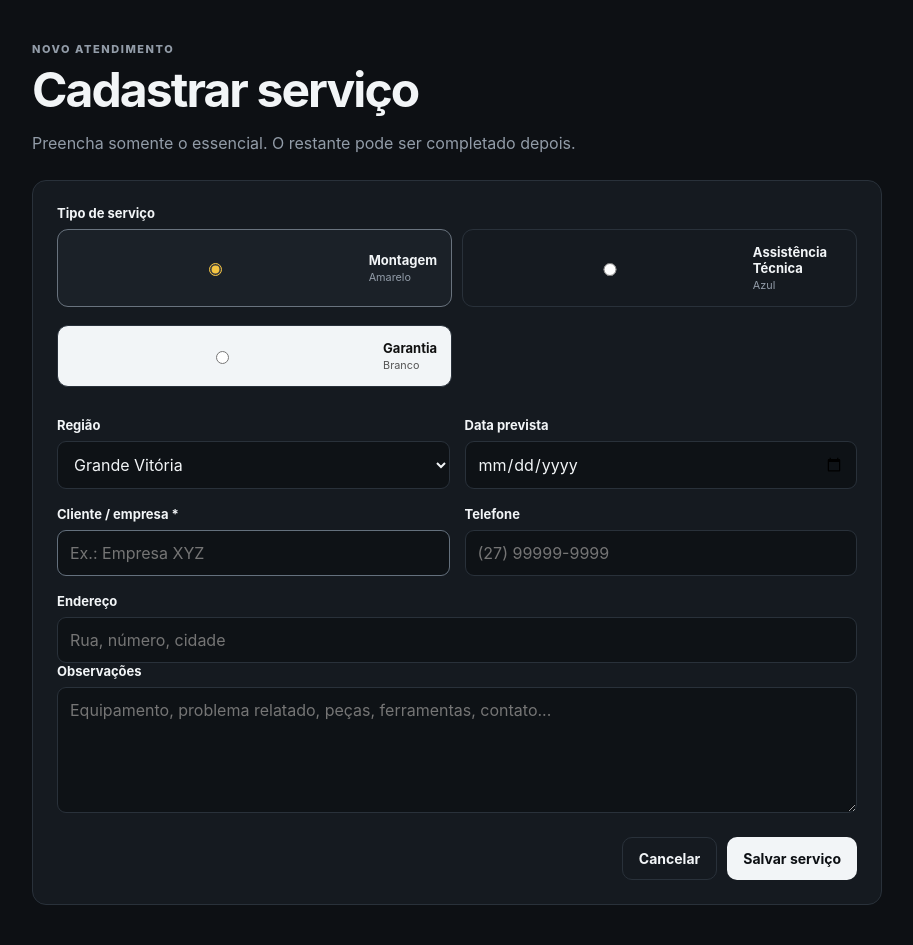
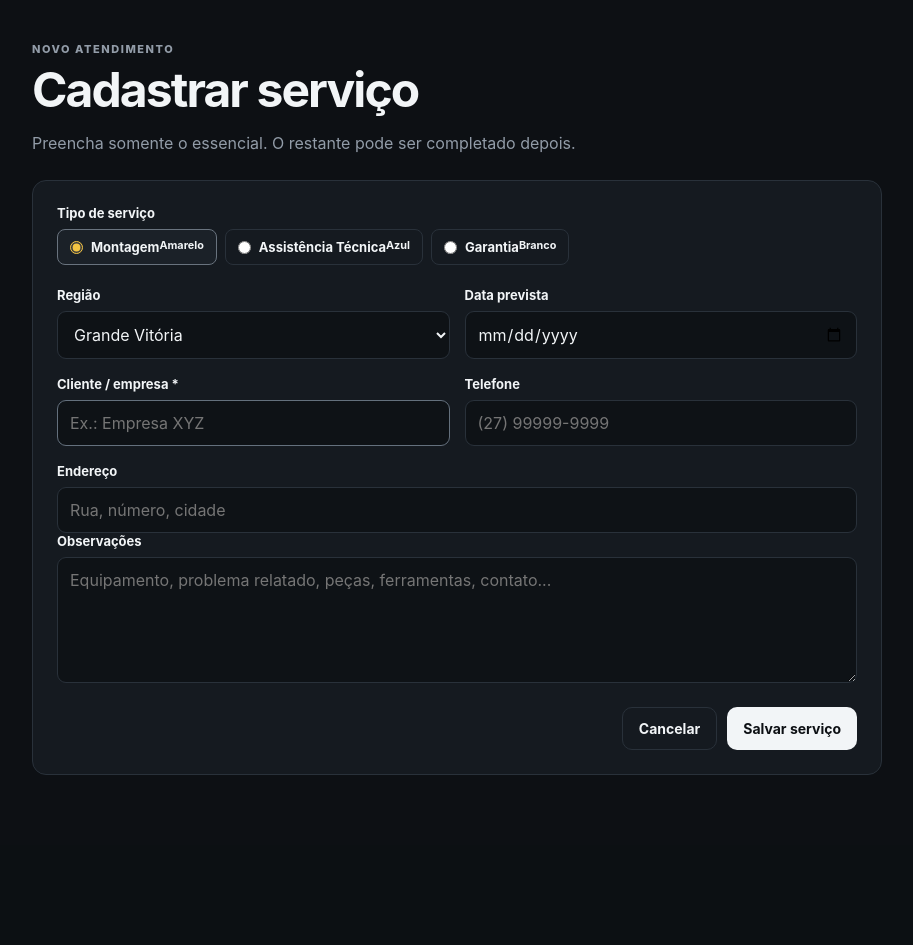
Before and after one commit to aquilajts/assistencia_snapon, a Flask app: page /servicos/novo in a window 1280 px wide. Shown: the part 68-1013 px from the top of the page, without its empty margins (38-951 px from the left). After the commit the page ends 843 px from the top, so only its background shows below. Run offline with Flask 3, Linux system fonts and the light colour scheme.

Commit message:
Refactor choice styles and remove unused classes

```diff
--- a/static/css/style.css
+++ b/static/css/style.css
@@ -10,25 +10,12 @@ nav{display:flex;align-items:center;gap:7px}nav a{padding:10px 13px;border-radiu
 .container{max-width:1180px;margin:0 auto;padding:42px 20px 70px}.hero{display:flex;align-items:end;justify-content:space-between;gap:25px;margin-bottom:30px}.eyebrow{font-size:11px;letter-spacing:.14em;font-weight:800;color:var(--muted);margin:0 0 9px}h1{font-size:clamp(30px,4vw,48px);line-height:1.05;margin:0 0 10px;letter-spacing:-.04em}h2{font-size:19px;margin:0}.muted{color:var(--muted);line-height:1.5}.small{font-size:12px}.button{border:0;border-radius:10px;padding:12px 16px;font:inherit;font-size:14px;font-weight:750;cursor:pointer;display:inline-flex;justify-content:center;align-items:center;gap:7px}.button.primary{background:var(--text);color:#0d1014}.button.big{padding:14px 19px}.button.ghost{border:1px solid var(--line);background:transparent;color:var(--text)}.button.success{background:var(--green);color:#07130d}
 .stats{display:grid;grid-template-columns:repeat(3,1fr);gap:12px;margin-bottom:16px}.stat-card,.panel,.form-card{background:var(--panel);border:1px solid var(--line);border-radius:14px}.stat-card{padding:20px}.stat-card span,.stat-card small{display:block;color:var(--muted);font-size:12px}.stat-card strong{display:block;font-size:35px;margin:7px 0}
 .grid-2,.detail-grid{display:grid;grid-template-columns:1fr 1fr;gap:16px}.panel{padding:22px;margin-bottom:16px}.panel-head{display:flex;justify-content:space-between;align-items:center;margin-bottom:18px}.quick-actions{display:grid;gap:10px}.quick{padding:18px;border:1px solid var(--line);border-left:4px solid var(--yellow);border-radius:10px;background:var(--panel2);display:flex;flex-direction:column;gap:4px}.quick.blue{border-left-color:var(--blue)}.quick span{font-size:12px;color:var(--muted)}.region-list{display:grid;gap:5px}.region-row{display:flex;justify-content:space-between;padding:13px 2px;border-bottom:1px solid var(--line)}.region-row:last-child{border-bottom:0}.principle{border:1px dashed #3a434d;border-radius:12px;padding:18px;display:flex;justify-content:space-between;gap:15px;margin-top:4px;color:var(--muted);font-size:12px}.principle b{color:var(--text);font-size:13px}
-.page-head{margin-bottom:25px}.page-head.split{display:flex;justify-content:space-between;align-items:flex-end;gap:20px}.back{display:block;color:var(--muted);font-size:13px;margin-bottom:20px}.form-card{padding:24px;max-width:850px}.form-section{margin-bottom:22px}.form-grid{display:grid;grid-template-columns:1fr 1fr;gap:15px;margin-bottom:17px}.form-card label{display:block;font-size:13px;font-weight:700;margin-bottom:8px}.choice-grid{display:grid;grid-template-columns:1fr 1fr;gap:10px}.choice{border:1px solid var(--line);border-radius:11px;padding:14px;cursor:pointer;display:flex!important;gap:12px;align-items:center}.choice:has(input:checked){border-color:#69737e;background:var(--panel2)}.choice input{accent-color:var(--yellow)}.choice span{display:flex;flex-direction:column;gap:3px}.choice small{color:var(--muted);font-weight:400}.blue-choice input{accent-color:var(--blue)}input,select,textarea{width:100%;background:#0e1216;border:1px solid var(--line);border-radius:9px;color:var(--text);padding:12px;font:inherit;outline:0}textarea{resize:vertical}input:focus,select:focus,textarea:focus{border-color:#64707d}.form-footer{display:flex;justify-content:flex-end;gap:10px;margin-top:20px}.alert{padding:12px;background:#3b1e1e;border:1px solid #6a3030;border-radius:9px;color:#ffb1ae;margin-bottom:17px}
+.page-head{margin-bottom:25px}.page-head.split{display:flex;justify-content:space-between;align-items:flex-end;gap:20px}.back{display:block;color:var(--muted);font-size:13px;margin-bottom:20px}.form-card{padding:24px;max-width:850px}.form-section{margin-bottom:22px}.form-grid{display:grid;grid-template-columns:1fr 1fr;gap:15px;margin-bottom:17px}.form-card label{display:block;font-size:13px;font-weight:700;margin-bottom:8px}.choice-grid{display:flex;flex-wrap:wrap;gap:8px}.choice{border:1px solid var(--line);border-radius:8px;padding:9px 12px;cursor:pointer;display:flex!important;gap:8px;align-items:center;margin:0!important}.choice:has(input:checked){border-color:#69737e;background:var(--panel2)}.choice input{width:auto;margin:0;accent-color:var(--yellow)}.choice span{display:flex}input,select,textarea{width:100%;background:#0e1216;border:1px solid var(--line);border-radius:9px;color:var(--text);padding:12px;font:inherit;outline:0}textarea{resize:vertical}input:focus,select:focus,textarea:focus{border-color:#64707d}.form-footer{display:flex;justify-content:flex-end;gap:10px;margin-top:20px}.alert{padding:12px;background:#3b1e1e;border:1px solid #6a3030;border-radius:9px;color:#ffb1ae;margin-bottom:17px}
 .filters{display:grid;grid-template-columns:2fr repeat(3,1fr);gap:8px;margin-bottom:14px}.service-list{display:grid;gap:8px}.service-card{display:flex;align-items:stretch;gap:14px;background:var(--panel);border:1px solid var(--line);border-radius:12px;overflow:hidden;transition:.15s}.service-card:hover{border-color:#56616d;transform:translateY(-1px)}.service-color{width:5px;flex:none}.service-color.yellow{background:var(--yellow)}.service-color.blue{background:var(--blue)}.service-color.green{background:var(--green)}.service-main{padding:15px 0;min-width:0;flex:1}.service-top{display:flex;align-items:center;justify-content:space-between;gap:12px}.service-top strong{font-size:15px}.service-meta{display:flex;gap:13px;margin-top:7px;color:var(--muted);font-size:12px;flex-wrap:wrap}.service-main p{margin:8px 0 0;color:var(--muted);font-size:12px;white-space:nowrap;overflow:hidden;text-overflow:ellipsis}.arrow{align-self:center;padding:0 16px;color:var(--muted);font-size:25px}.status{font-size:11px;padding:5px 8px;border-radius:20px;background:#252c34;color:#ccd3da;white-space:nowrap}.big-status{padding:10px 13px;border-radius:10px;background:#252c34;font-size:13px;font-weight:700}.big-status.done{background:#123523;color:#71e6a4}.empty{padding:40px;text-align:center;color:var(--muted);border:1px dashed var(--line);border-radius:12px}.empty a{color:var(--text);text-decoration:underline}.hidden{display:none}
 dl{margin:0}dl div{display:flex;justify-content:space-between;gap:20px;padding:13px 0;border-bottom:1px solid var(--line)}dl div:last-child{border:0}dt{color:var(--muted);font-size:12px}dd{margin:0;text-align:right;font-size:13px}.status-form{display:flex;gap:8px}.complete-box{margin-top:10px}.timeline{margin:18px 0;display:grid;gap:8px}.timeline article{padding:13px;border-left:3px solid var(--blue);background:var(--panel2);border-radius:0 9px 9px 0}.timeline time{font-size:10px;color:var(--muted)}.timeline p{margin:6px 0 0;font-size:13px;line-height:1.5}.initial-note{padding:13px;border:1px solid var(--line);border-radius:9px;margin-top:15px}.initial-note p{margin:6px 0 0;color:var(--muted);font-size:13px;line-height:1.5}.note-form{display:flex;gap:8px;align-items:flex-start}.checklist{display:grid;gap:11px}.checklist h2{margin-bottom:3px}.checklist label{font-size:13px;font-weight:500}.checklist input{width:auto;margin-right:8px;accent-color:var(--green)}
 
-.white-choice input{
-    accent-color:#ffffff;
-}
-
-.white-choice{
-    background:#f2f5f7;
-    color:#111;
-}
-
 .service-color.red{
     background:var(--red);
-}
-
-.white-choice small{
-    color:#555;
 }
 
 .service-color.white{
```
